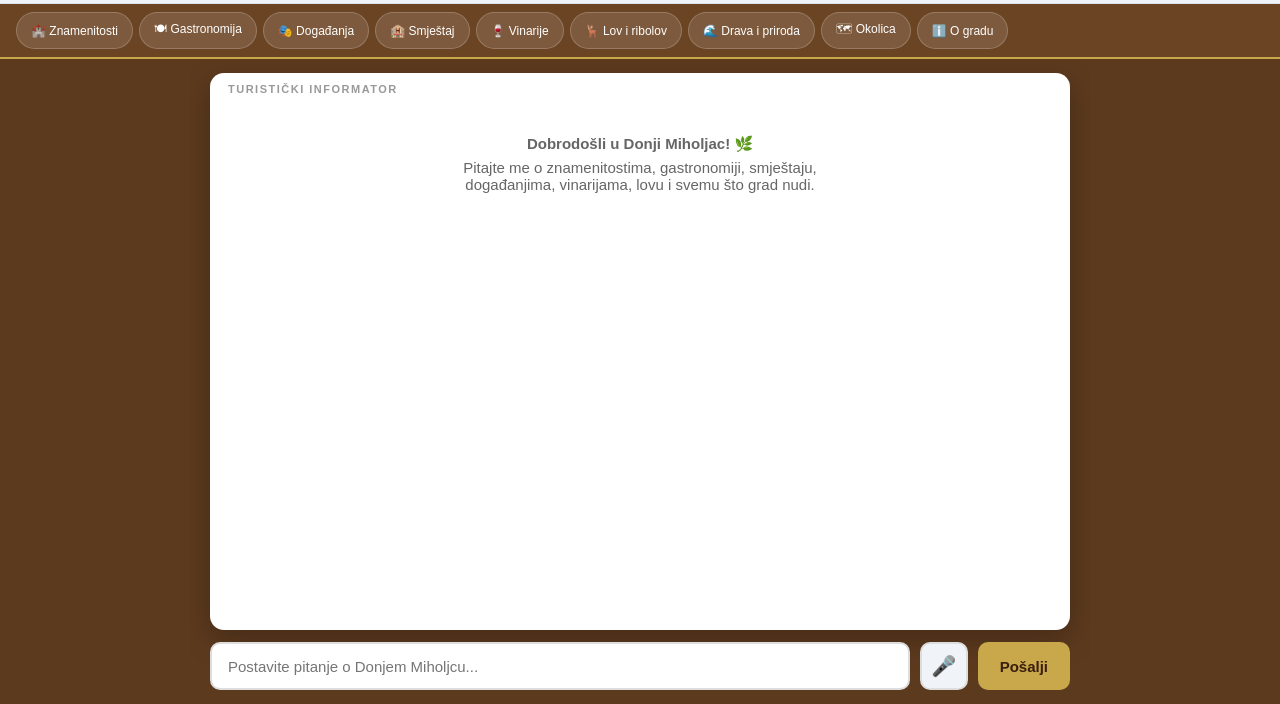
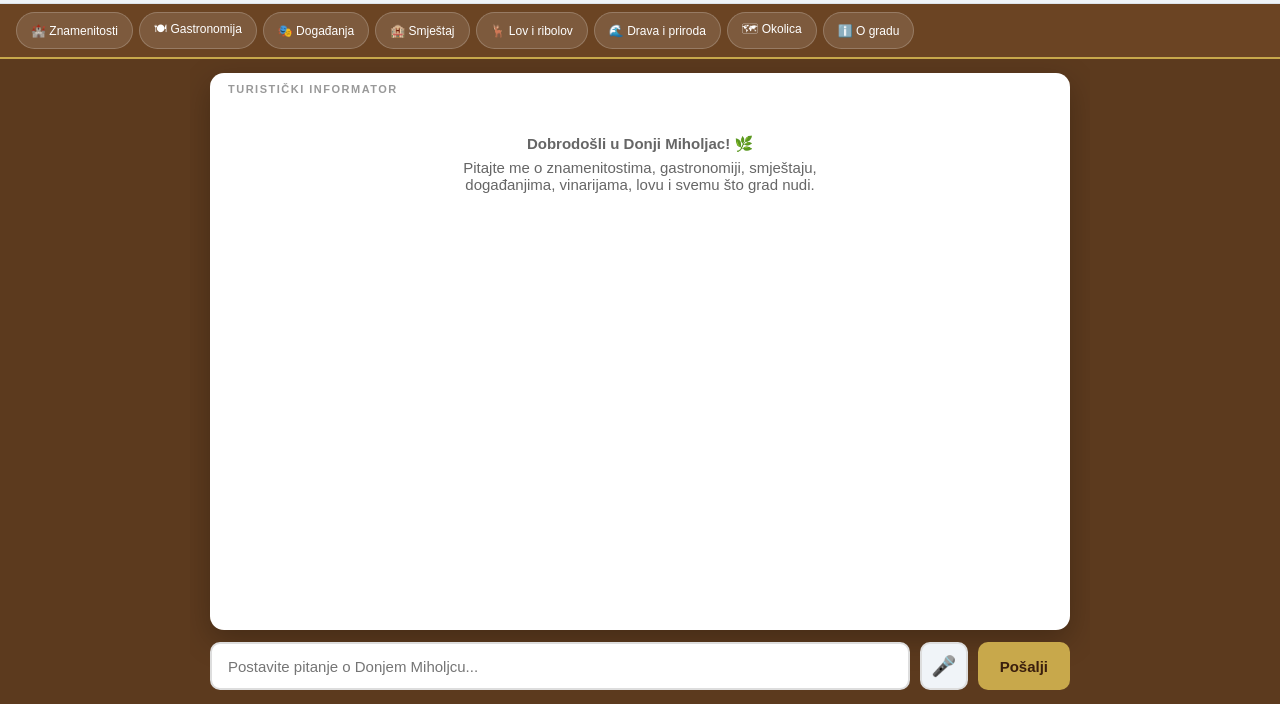
Before and after one commit to Salas-Hrastik/donji-miholjac-bot, a website: page index.html in a window 1280 px wide. Shown: the part 96-800 px from the top of the page. Drawn offline with Linux system fonts and the light colour scheme; no server answers.

Commit message:
fix: uklonjen tab Vinarije iz brzog izbornika

```diff
--- a/index.html
+++ b/index.html
@@ -533,7 +533,6 @@ width:100%;
   <button onclick="quickAsk('Gdje ručati u Donjem Miholjcu?')" data-cat="gastronomija">🍽 Gastronomija</button>
   <button onclick="quickAsk('Koja događanja se održavaju u Donjem Miholjcu?')" data-cat="dogadanja">🎭 Događanja</button>
   <button onclick="quickAsk('Smještaj u Donjem Miholjcu')" data-cat="smjestaj">🏨 Smještaj</button>
-  <button onclick="quickAsk('Vinarije i vino u Donjem Miholjcu')" data-cat="vinarije">🍷 Vinarije</button>
   <button onclick="quickAsk('Lov i ribolov u Donjem Miholjcu')" data-cat="lov">🦌 Lov i ribolov</button>
   <button onclick="quickAsk('Rijeka Drava i priroda u Donjem Miholjcu')" data-cat="priroda">🌊 Drava i priroda</button>
   <button onclick="quickAsk('Izleti iz Donjeg Miholjca')" data-cat="okolica">🗺 Okolica</button>
```
